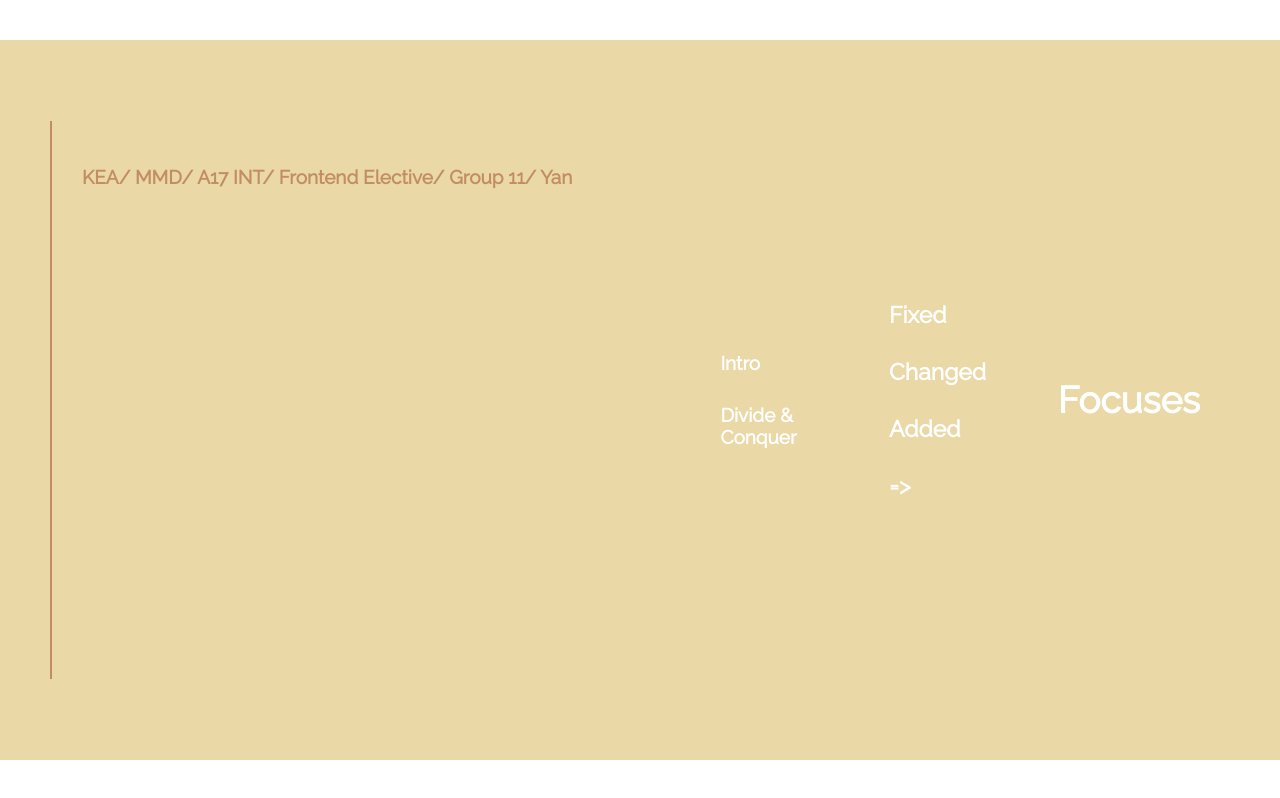
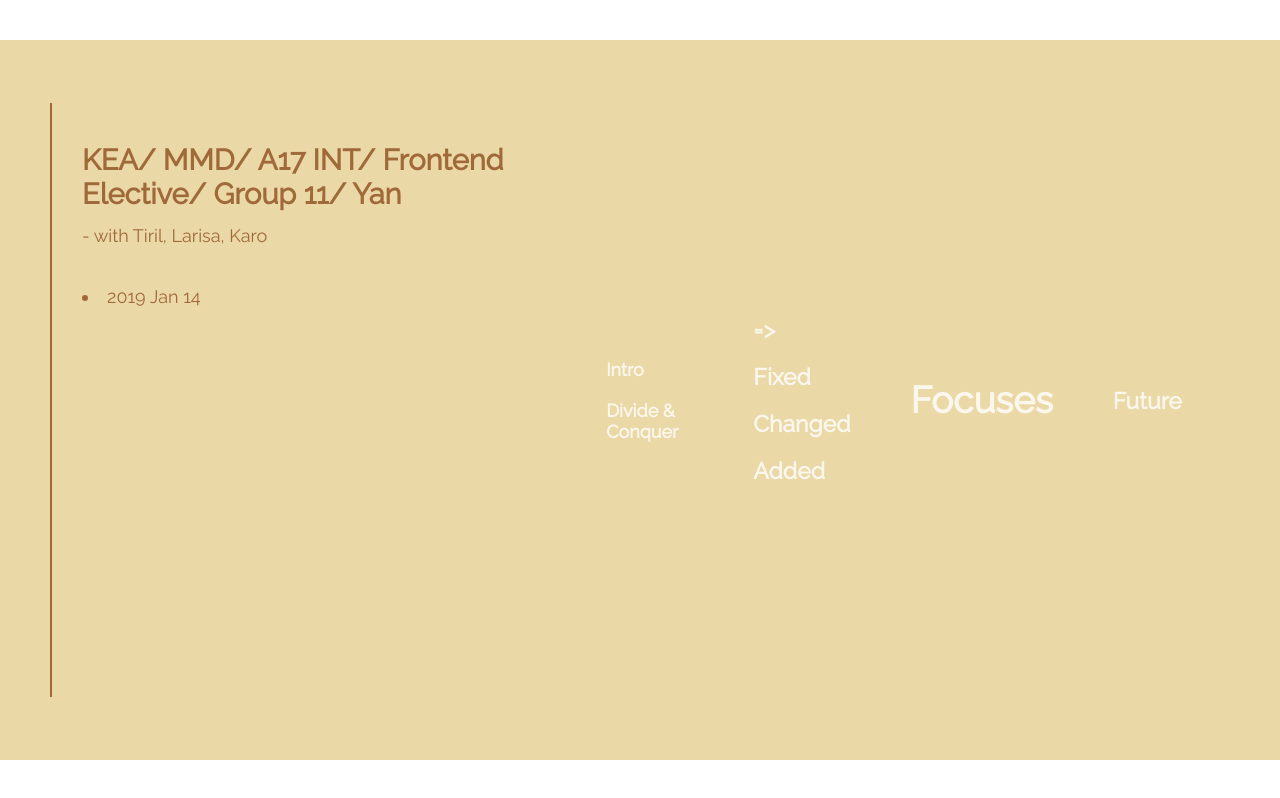
Before and after one commit to xiaobaoxixi/semester3-presentation, a website: page index.html in a window 1280 px wide. Both pictures are taken after a click on the element "KEA/ MMD/ A17 INT/ Frontend Elective/ Group 11/ Yan". Drawn offline with Linux system fonts and the light colour scheme.

Commit message:
Update: JSON. Changed: styling

```diff
--- a/_base.scss
+++ b/_base.scss
@@ -8,10 +8,11 @@ $grayColor: #efefef;
 $darkGrayColor: #cacaca;
 $purpleColor: #2e2f4b;
 $redColor: #a81c1c;
-$brownColor: #c18e63;
+$brownColor: #a0693a;
 $heading: 37px;
 $title: 23px;
-$text: 19px;
+$titleChosen: 29px;
+$text: 18px;
 
 * {
   margin: 0;
@@ -27,7 +28,7 @@ body {
 
   main {
     width: 100%;
-    max-width: 1330px;
+    max-width: 1400px;
     height: 90vh;
     position: absolute;
     top: 0;
@@ -35,7 +36,7 @@ body {
     left: 0;
     right: 0;
     margin: auto;
-    padding: 50px;
+    padding: 30px 50px;
     background: $mainColor;
     display: flex;
     align-items: center;
@@ -45,7 +46,7 @@ body {
   h3,
   h5 {
     cursor: pointer;
-    color: white;
+    color: rgba(255, 255, 255, 0.8);
   }
   h1 {
     font-size: $heading;
@@ -54,7 +55,7 @@ body {
     font-size: $title;
   }
   h5 {
-    font-size: $subtitle;
+    font-size: $text;
   }
   p {
     font-size: $text;
--- a/content.json
+++ b/content.json
@@ -2,7 +2,8 @@
   {
     "step": 1,
     "tag": "h5",
-    "title": "KEA/ MMD/ A17 INT/ Frontend Elective/ Group 11/ Yan"
+    "title": "KEA/ MMD/ A17 INT/ Frontend Elective/ Group 11/ Yan",
+    "text": ["- with Tiril, Larisa, Karo", "2019 Jan 14"]
   },
   {
     "step": 2,
@@ -23,10 +24,16 @@
   {
     "step": 3,
     "tag": "h3",
+    "title": "=>",
+    "text": ["estimate time: work style", "follow through", "surprises"]
+  },
+  {
+    "step": 3,
+    "tag": "h3",
     "title": "Fixed",
     "text": [
       "page jump when clicking on 'already a member' button (Karo)",
-      "date format on admin page",
+      "date format on admin page, prefix 0",
       "showDogs()",
       "no show user panel / news panel by default when logged in",
       "label issues (Karo)",
@@ -41,9 +48,9 @@
     "title": "Changed",
     "text": [
       "intersection observer setup",
+      "when to trigger fetch data on admin page",
       "more reusable functions",
-      "styling changes for consistency: delete animal button, rounded form border",
-      "when to trigger fetch status on admin page"
+      "styling changes for consistency: delete animal button, rounded form border"
     ]
   },
   {
@@ -53,27 +60,39 @@
     "text": [
       "follow animal",
       "filter animal by type and follow",
-      "Added 3",
-      "feedback message after user interaction"
+      "live update notifications",
+      "feedback messages after user interaction",
+      "validation/requirement for input fields",
+      "set min date in date picker as today (time slot part on logged in page) ",
+      "add placeholder image incase image file doesn’t exist in db"
     ]
-  },
-  {
-    "step": 3,
-    "tag": "h3",
-    "title": "=>",
-    "text": ["estimate time: work style", "follow through", "surprises"]
   },
   {
     "step": 4,
     "tag": "h1",
     "title": "Focuses",
     "text": [
-      "Improve UX with ease",
+      "Improve UX",
       "- various feedback messages from one function ",
+      "- DRY style ",
       "Minimize request count",
       "- live update notifications with 3 states without unnecessary ",
+      "- request data with intersection observer trigger",
+      "- request data depending on if and which type of user is logged in"
+    ]
+  },
+  {
+    "step": 5,
+    "tag": "h3",
+    "title": "Future",
+    "text": [
+      "clean up CSS/SCSS",
+      "image upload on logged in page with service worker",
+      "split one-time donation form into 2 / user test",
+      "close modal when clicking outside modal",
       "Fun",
-      "- ES6 classes, SCSS import"
+      "- ES6 classes",
+      "- SCSS import"
     ]
   }
 ]
--- a/main.js
+++ b/main.js
@@ -42,7 +42,8 @@ function expand(e) {
   document.querySelectorAll(".title").forEach(s => {
     s.classList.remove("brown");
   });
-  e.target.classList.toggle("brown");
+  e.target.classList.add("brown");
+  e.target.classList.add("chosen");
   document.querySelectorAll(".step").forEach(s => {
     s.classList.remove("expand");
   });
--- a/style.scss
+++ b/style.scss
@@ -21,13 +21,16 @@
   }
 }
 .title {
-  margin: 15px 0;
+  margin: 10px 0;
+  &.chosen {
+    font-size: $titleChosen;
+  }
 }
 .text {
-  line-height: 1.5;
+  line-height: 1.7;
   font-size: $text;
   color: $brownColor;
 }
-p {
-  margin-bottom: 20px;
+li:first-of-type {
+  margin-top: 30px;
 }
```
Also changed, not shown: style.css.
